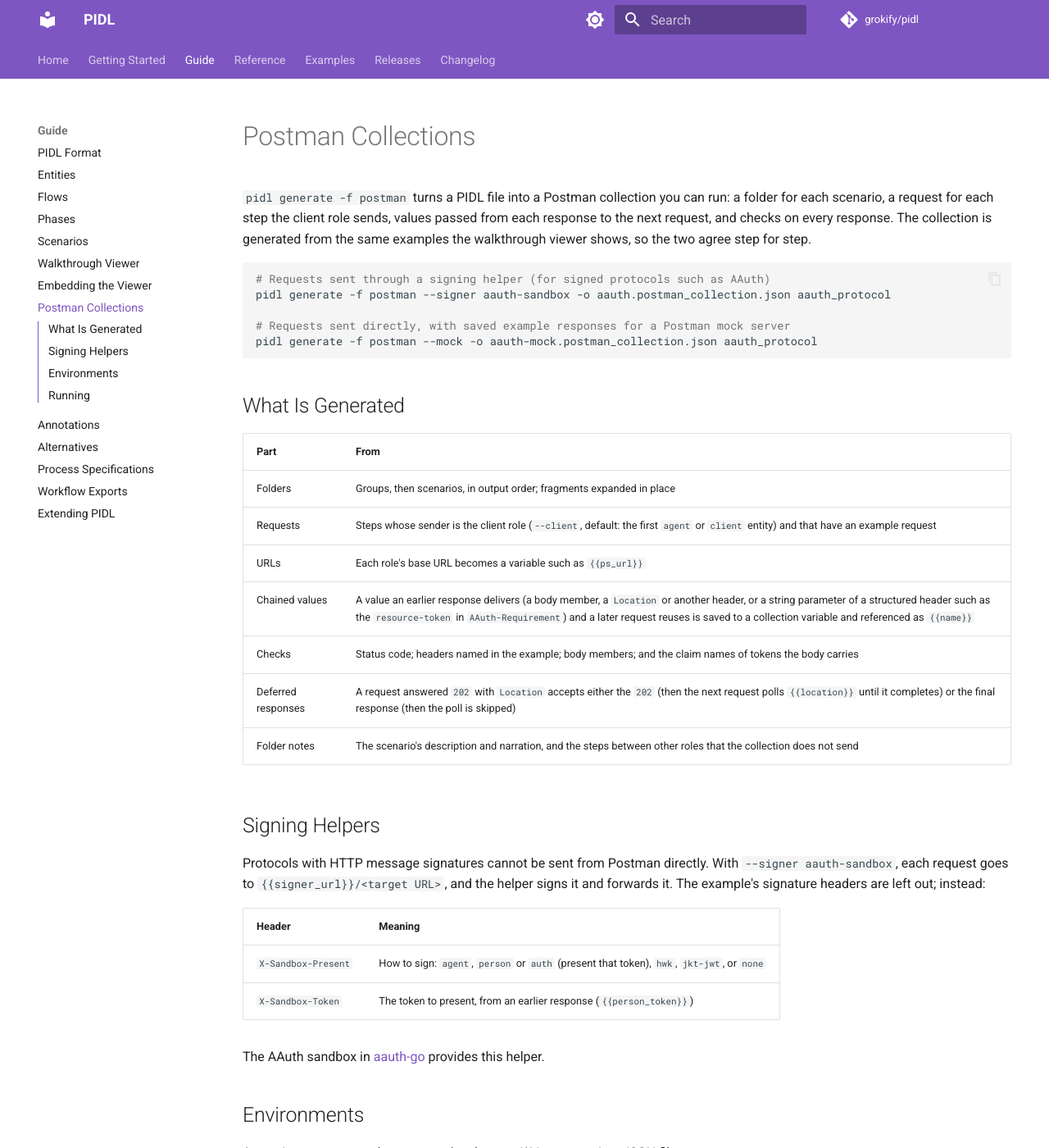
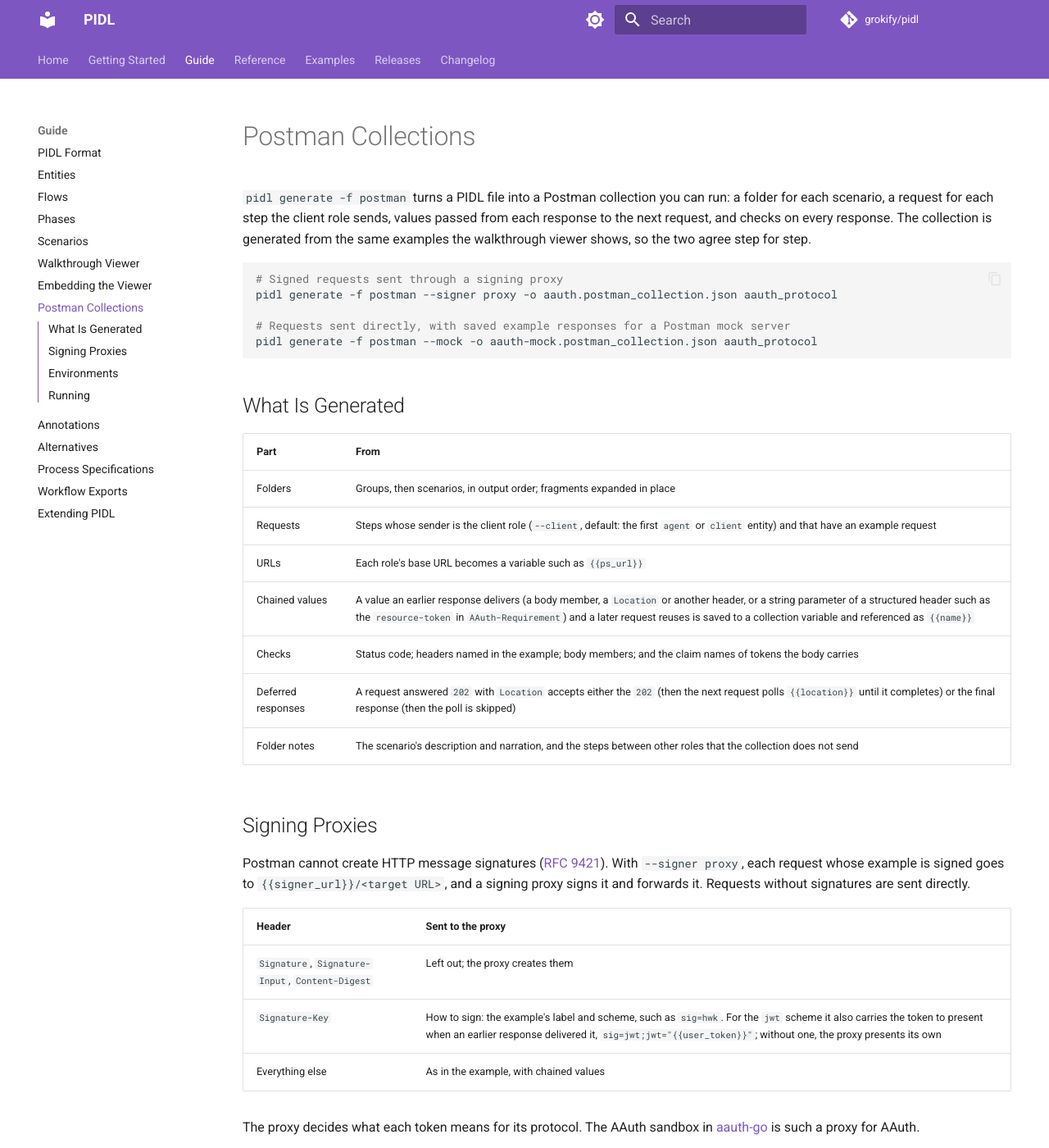
Before and after one commit to grokify/pidl, an MkDocs documentation site: the page built from docs/guide/postman.md, in a window 1280 px wide and 1400 px high. Shown: the whole window at 82% size. Built offline with MkDocs 1.6.1 and Material for MkDocs 9.7.7, drawn with Linux system fonts in a browser that asks for light colours; comment, search, counter and statistics services are not loaded.

Commit message:
docs(guide): describe signing proxies in the Postman guide
Co-Authored-By: Claude Opus 5.5 <noreply@anthropic.com>

````diff
--- a/docs/guide/postman.md
+++ b/docs/guide/postman.md
@@ -3,8 +3,8 @@
 `pidl generate -f postman` turns a PIDL file into a Postman collection you can run: a folder for each scenario, a request for each step the client role sends, values passed from each response to the next request, and checks on every response. The collection is generated from the same examples the walkthrough viewer shows, so the two agree step for step.
 
 ```bash
-# Requests sent through a signing helper (for signed protocols such as AAuth)
-pidl generate -f postman --signer aauth-sandbox -o aauth.postman_collection.json aauth_protocol
+# Signed requests sent through a signing proxy
+pidl generate -f postman --signer proxy -o aauth.postman_collection.json aauth_protocol
 
 # Requests sent directly, with saved example responses for a Postman mock server
 pidl generate -f postman --mock -o aauth-mock.postman_collection.json aauth_protocol
@@ -22,16 +22,17 @@ pidl generate -f postman --mock -o aauth-mock.postman_collection.json aauth_prot
 | Deferred responses | A request answered `202` with `Location` accepts either the `202` (then the next request polls `{{location}}` until it completes) or the final response (then the poll is skipped) |
 | Folder notes | The scenario's description and narration, and the steps between other roles that the collection does not send |
 
-## Signing Helpers
+## Signing Proxies
 
-Protocols with HTTP message signatures cannot be sent from Postman directly. With `--signer aauth-sandbox`, each request goes to `{{signer_url}}/<target URL>`, and the helper signs it and forwards it. The example's signature headers are left out; instead:
+Postman cannot create HTTP message signatures ([RFC 9421](https://www.rfc-editor.org/rfc/rfc9421)). With `--signer proxy`, each request whose example is signed goes to `{{signer_url}}/<target URL>`, and a signing proxy signs it and forwards it. Requests without signatures are sent directly.
 
-| Header | Meaning |
-|--------|---------|
-| `X-Sandbox-Present` | How to sign: `agent`, `person` or `auth` (present that token), `hwk`, `jkt-jwt`, or `none` |
-| `X-Sandbox-Token` | The token to present, from an earlier response (`{{person_token}}`) |
+| Header | Sent to the proxy |
+|--------|-------------------|
+| `Signature`, `Signature-Input`, `Content-Digest` | Left out; the proxy creates them |
+| `Signature-Key` | How to sign: the example's label and scheme, such as `sig=hwk`. For the `jwt` scheme it also carries the token to present when an earlier response delivered it, `sig=jwt;jwt="{{user_token}}"`; without one, the proxy presents its own |
+| Everything else | As in the example, with chained values |
 
-The AAuth sandbox in [aauth-go](https://github.com/aauth-dev/aauth-go) provides this helper.
+The proxy decides what each token means for its protocol. The AAuth sandbox in [aauth-go](https://github.com/aauth-dev/aauth-go) is such a proxy for AAuth.
 
 ## Environments
 
````
